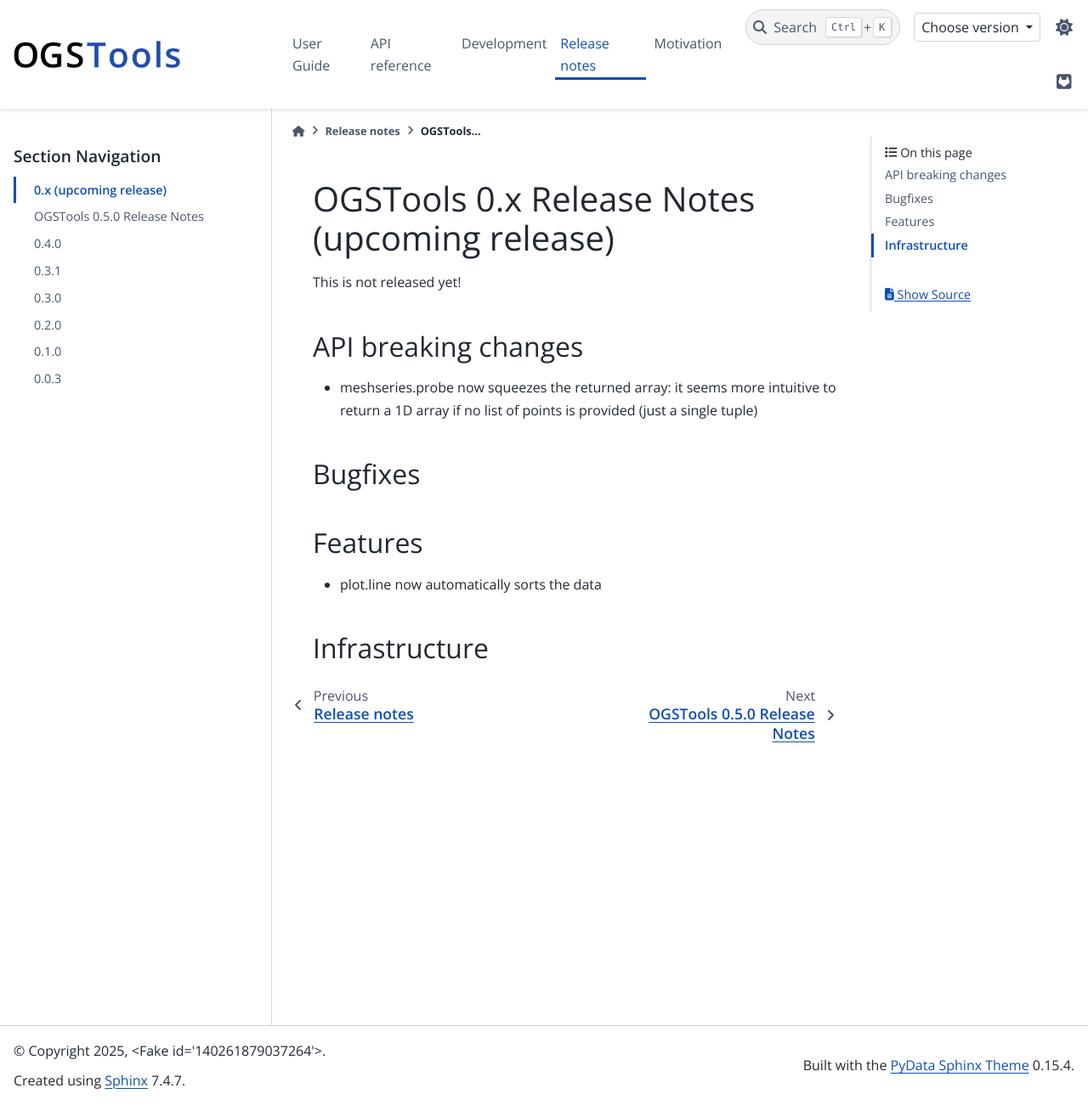
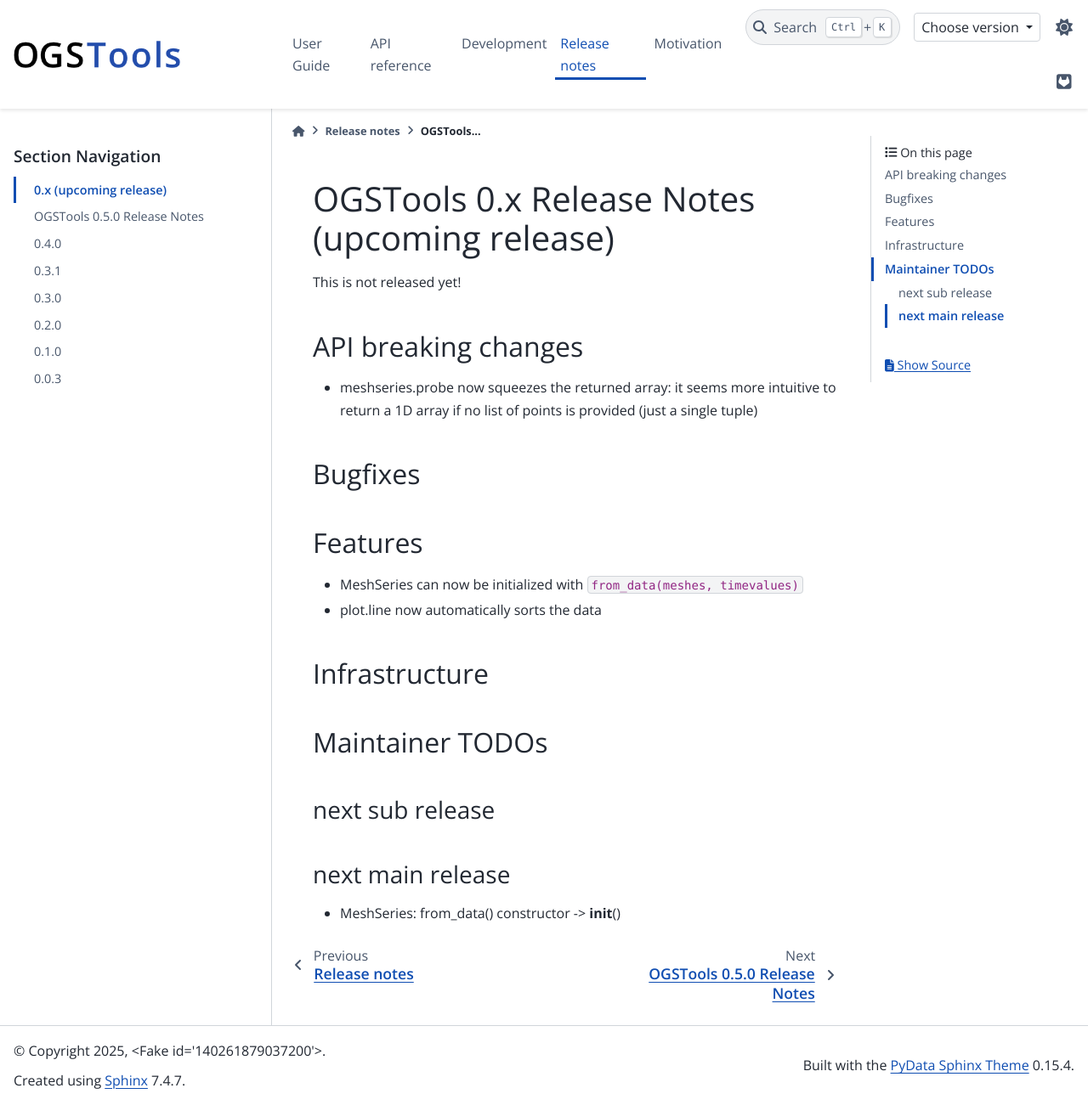
Before and after one commit to ufz/ogstools, a Sphinx documentation site: the page built from docs/releases/ogstools-0.x.md, in a window 1280 px wide and 1301 px high. Shown: the whole window at 85% size. Built offline with Sphinx 7.4.7 and the PyData theme 0.15.4, drawn with Linux system fonts in a browser that asks for light colours; pages that are not in the unit, such as notebooks, are missing from menus; the version number could not be read and is left out; comment, search, counter and statistics services are not loaded.

Commit message:
[meshlib] from_data constructor for meshseries

```diff
--- a/docs/releases/ogstools-0.x.md
+++ b/docs/releases/ogstools-0.x.md
@@ -11,6 +11,15 @@
 
 ## Features
 
+- MeshSeries can now be initialized with `from_data(meshes, timevalues)`
 - plot.line now automatically sorts the data
 
 ## Infrastructure
+
+## Maintainer TODOs
+
+### next sub release
+
+### next main release
+
+- MeshSeries: from_data() constructor -> __init__()
```
Also changed, not shown: 1 other file.
